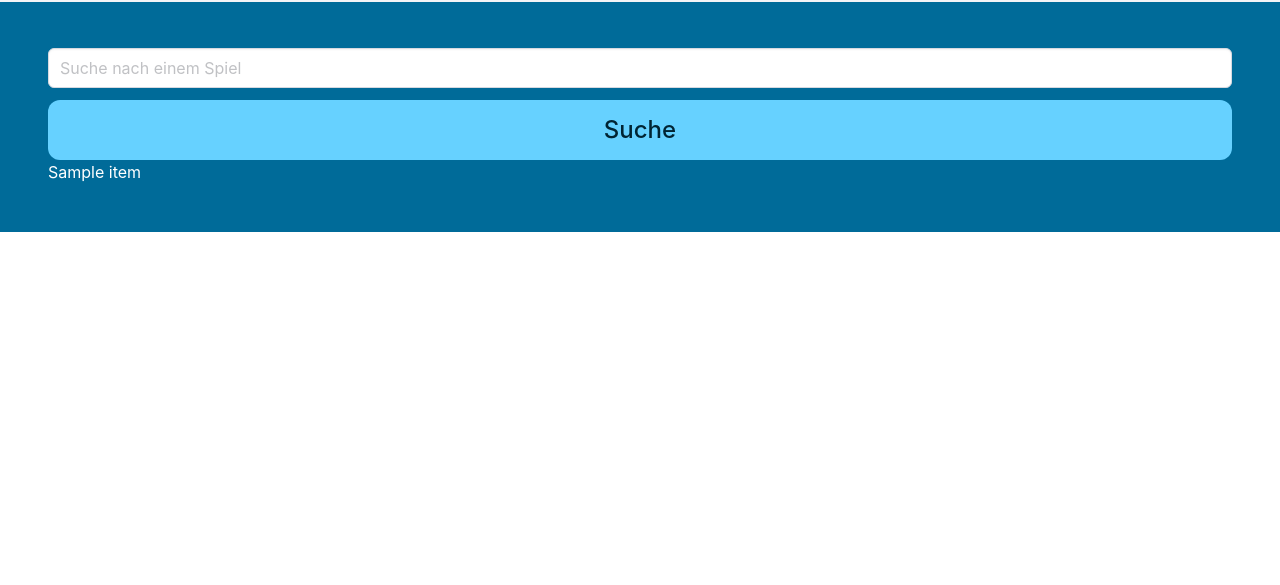
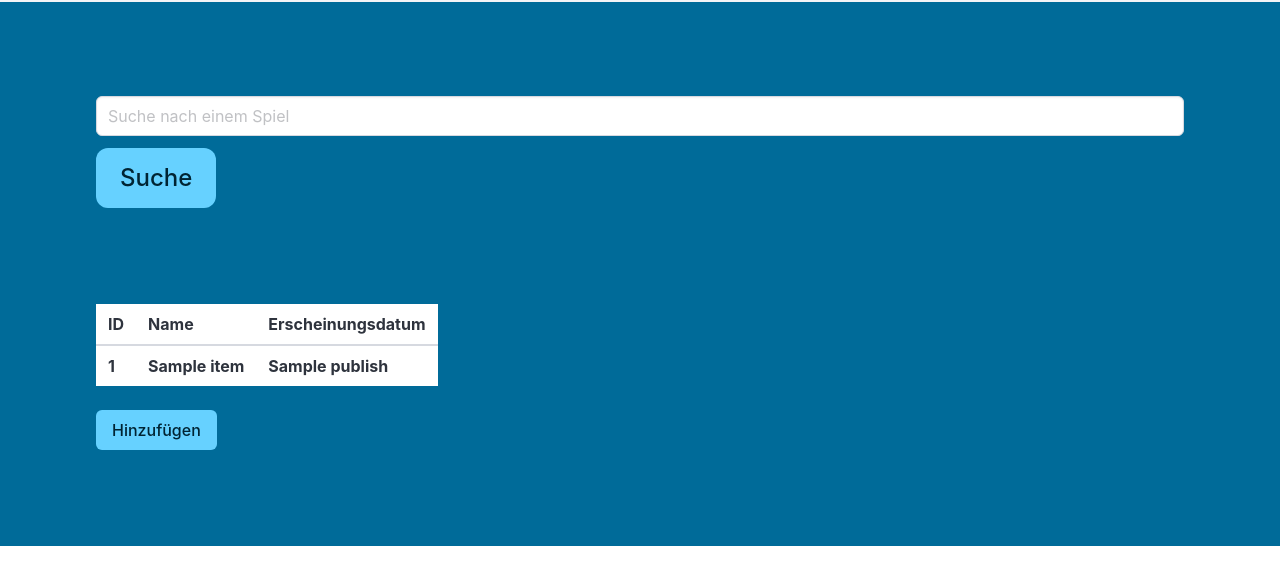
Before and after one commit to Kreijeck/bogan, a Flask app: template gamechanger/main/templates/search.html in a window 1280 px wide. Shown: the part 86-671 px from the top of the page. Run offline with Flask 3, Linux system fonts and the light colour scheme; the template is opened without the code that fills it: most values are stand-ins (such as "Sample title", 1, 10 or a date in 2020); lists and menus that the app fills with data are empty.

Commit message:
add table as search result

```diff
--- a/gamechanger/main/templates/search.html
+++ b/gamechanger/main/templates/search.html
@@ -1,21 +1,48 @@
 {% extends 'base.html' %}
 
 {% block content %}
-
+<section class="section">
+    <div class="container">
         <form method="POST" action="/search">
             <div class="field">
                 <div class="control">
                     <input class="input is-normal" type="text" name="search" placeholder="Suche nach einem Spiel">
                 </div>
             </div>
-    <button class="button is-block is-info is-large is-fullwidth">Suche</button>
+            <button class="button is-block is-info is-large">Suche</button>
         </form>
+    </div>
+</section>
 
-<!-- Schreibe Antworten -->
 {% if response %}
+<!-- Suchergebnisse werden in einer Tabelle gespeichert -->
+<section class="section">
+    <div class="container">
+        <form method="POST" action="/add_item">
+            <table class="table is-round">
+                <thead>
+                    <tr>
+                        <th>ID</th>
+                        <th>Name</th>
+                        <th>Erscheinungsdatum</th>
+                    </tr>
+                </thead>
+                <tbody>
                     {% for item in response %}
-<p> {{ item }} </p>
+                    <tr>
+                        <th>{{ item.id }}</th>
+                        <th>{{ item.name }}</th>
+                        <th>{{ item.publish }}</th>
+                    </tr>
                     {% endfor %}
+                </tbody>
+
+            </table>
+            <button class="button is-block is-info">Hinzufügen</button>
+        </form>
+    </div>
+</section>
 {% endif %}
 
+
 {% endblock %}
```
Also changed, not shown: gamechanger/main/__init__.py (+12 -4 lines). Lines whose indentation alone changed are shown as unchanged.
